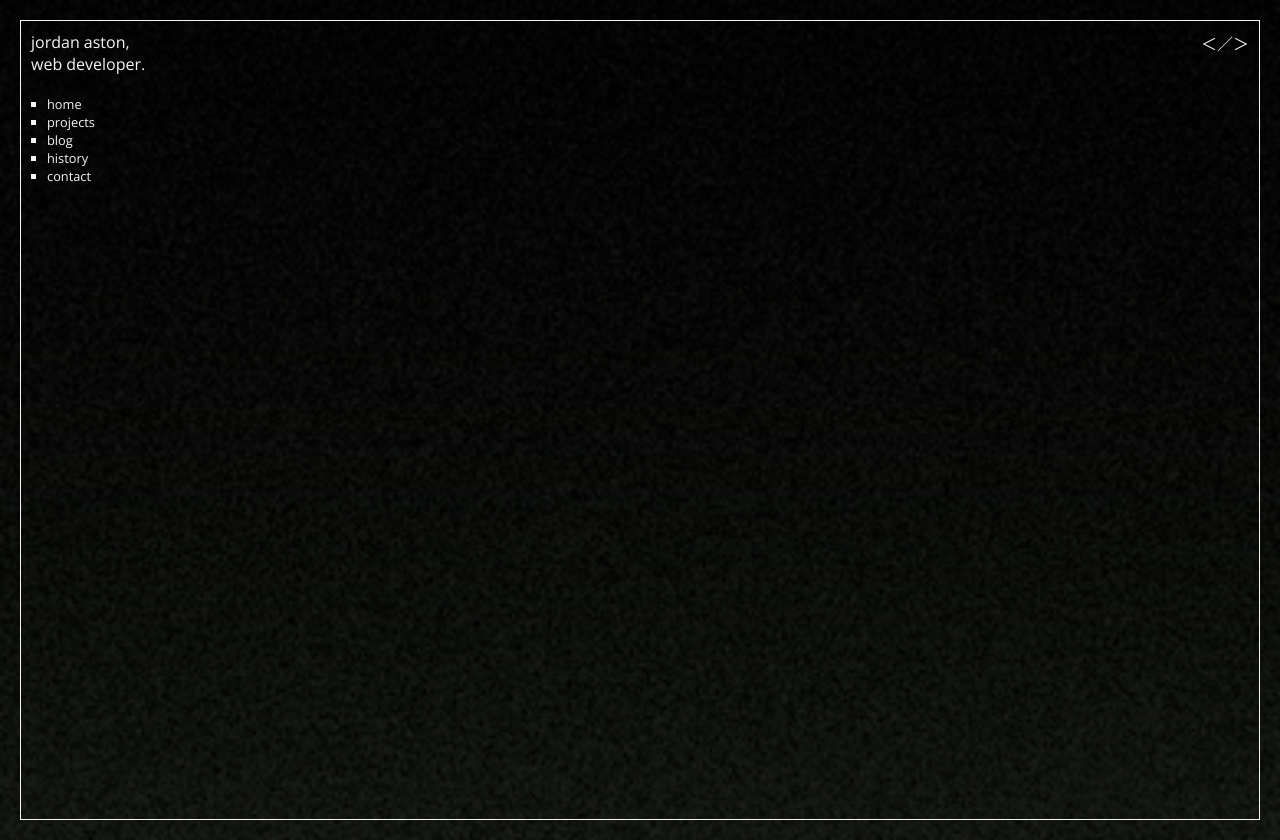
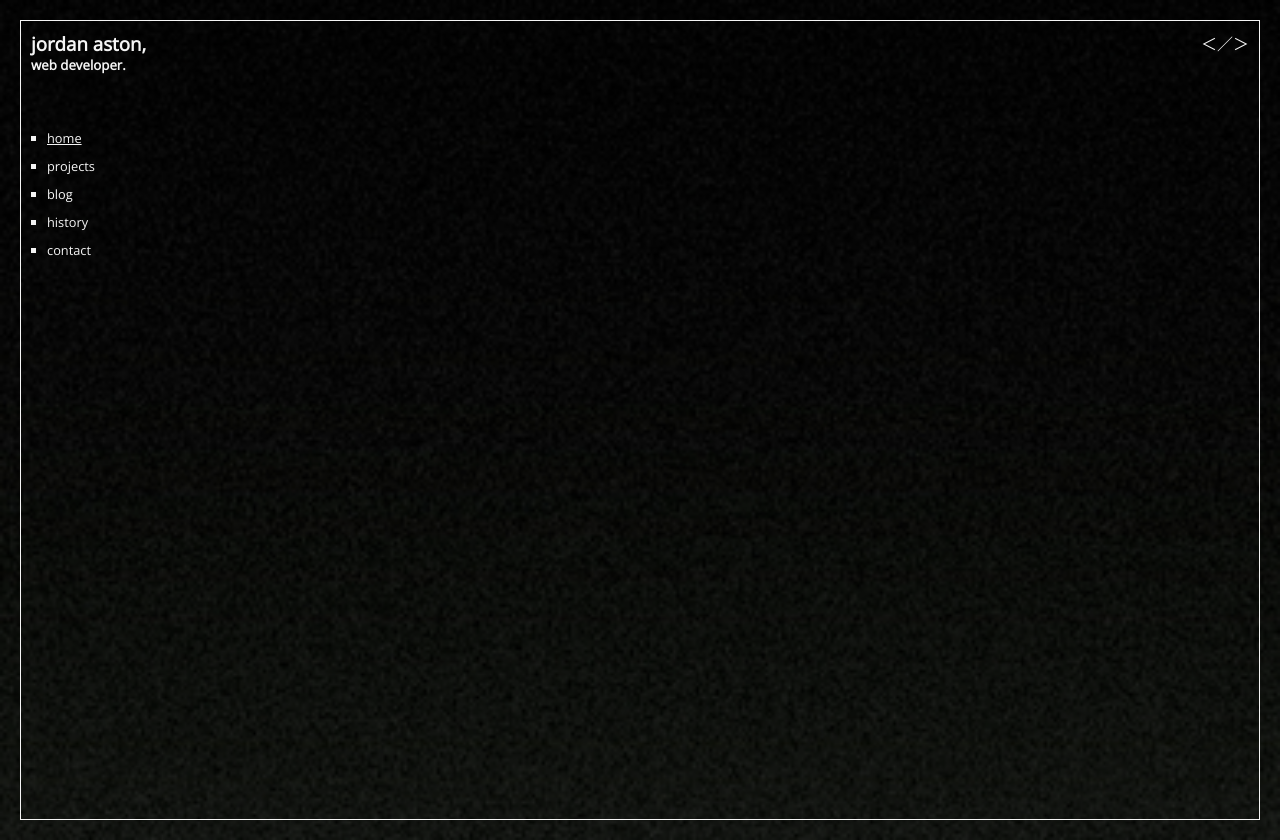
Before and after one commit to jordanaston/portfolio, a plain HTML site: page index.html in a window 1280 px wide. Drawn offline with nearby package versions, Linux system fonts and the light colour scheme.

Commit message:
inserted header and navbar

```diff
--- a/index.html
+++ b/index.html
@@ -13,20 +13,23 @@
     <body>
         <header>
             <top-header class="top-header">
-                <p>
-                    jordan aston,
-                    <br>
-                    web developer.
-                </p>
-                <p>
-                    ＜／＞
-                </p>
+                <div class="name-section">
+                    <h3>
+                        jordan aston,
+                    </h3>
+                    <h5>
+                        web developer.
+                    </h5>
+                </div>
+                    <p>
+                        ＜／＞
+                    </p>
             </top-header>
         </header>
-        <section>
+        <navbar-section>
             <nav-bar class="nav-bar">
                 <ul>
-                    <li>
+                    <li class="underline">
                         home
                     </li>
                     <li>
@@ -43,7 +46,7 @@
                     </li>
                 </ul>
             </nav-bar>
-        </section>
+        </navbar-section>
         <section>
             <wire-globe-section class="wire-globe-section">
 
--- a/stylesheets/components/_default.scss
+++ b/stylesheets/components/_default.scss
@@ -19,3 +19,11 @@ body {
     overflow: scroll;
     position: relative;
 }
+
+.name-section {
+    @include primary-font-style;
+}
+
+p {
+    @include primary-font-style;
+}
--- a/stylesheets/components/_navbar.scss
+++ b/stylesheets/components/_navbar.scss
@@ -1,5 +1,5 @@
-.nav-bar {
-    display: grid;
+navbar-section {
+    grid-area: navbar;
 }
 
 .nav-bar ul {
@@ -9,3 +9,11 @@
     margin-left: 16px;
     margin-top: 20px;
 }
+
+.nav-bar li {
+    margin-bottom: 10px;
+}
+
+.underline {
+    text-decoration: underline;
+}
--- a/stylesheets/components/_topheader.scss
+++ b/stylesheets/components/_topheader.scss
@@ -1,9 +1,8 @@
-.top-header {
-    display: grid;
-    grid-template-columns: 1fr 1fr;
+header {
+    grid-area: header;
 }
 
-.top-header :nth-child(2) {
+.top-header {
     display: flex;
-    justify-content: right;
+    justify-content: space-between;
 }
--- a/stylesheets/pages/_index.scss
+++ b/stylesheets/pages/_index.scss
@@ -1,10 +1,13 @@
 body {
+    display: grid;
+    grid-template-columns: 30% auto ;
+    grid-template-rows: 10% auto 35% ;
+    grid-template-areas:
+        "header header"
+        "navbar globe-sect"
+        "navbar landing-para";
     background-image: url("/images/portfolio background mobile.png");
     border: 1px solid $primary-color;
     padding: 10px;
     margin: 20px;
 }
-
-p {
-    @include primary-font-style;
-}
```
Also changed, not shown: stylesheets/main.css, 1 other file.
